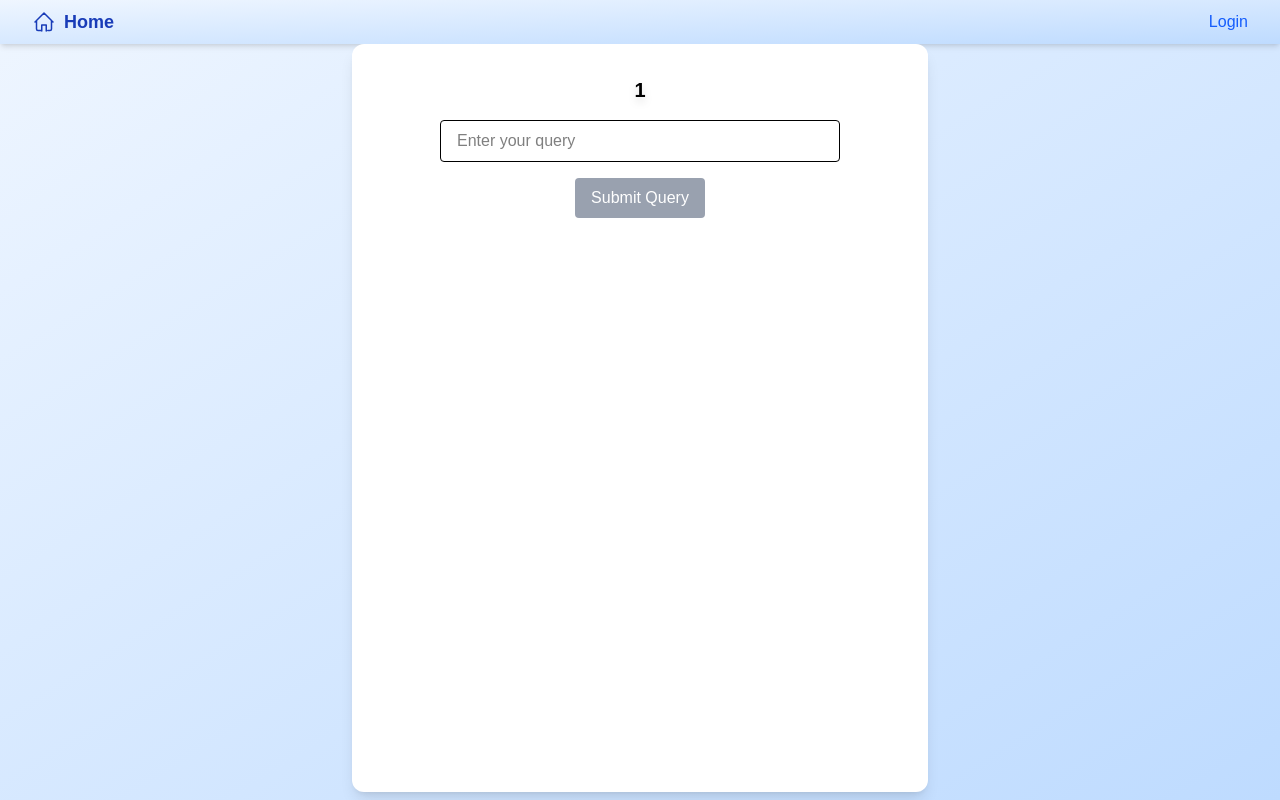
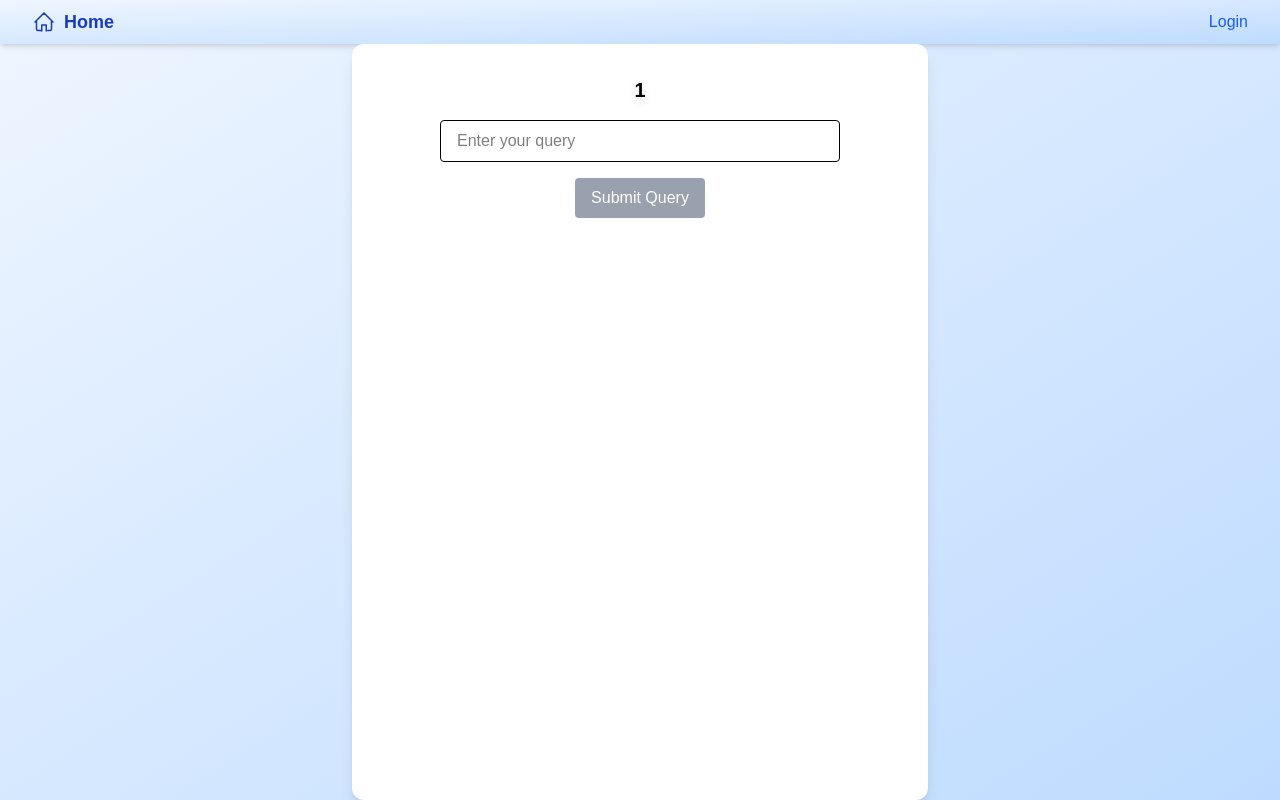
Before and after one commit to IsaacLea/ai-service-manual, a Next.js app: page /chat/1 in a window 1280 px wide. Built offline with nearby package versions, Linux system fonts and the light colour scheme; no server answers.

Commit message:
Fixed screen height overflowing and causing a scroll bar

```diff
--- a/src/app/chat/[indexName]/page.tsx
+++ b/src/app/chat/[indexName]/page.tsx
@@ -14,9 +14,9 @@ export default async function ChatContent({
   const indexDisplayRecord = getIndexDisplayRecord(indexName);
 
   return (
-    <div className="flex flex-col items-center justify-center">
+    <div className="flex flex-1 h-full flex-col items-center justify-center">
 
-      <div className="w-full max-w-xl bg-white rounded-xl shadow-lg p-8 justify-center flex flex-col items-center space-y-4">
+      <div className=" flex-1 h-full w-full max-w-xl bg-white rounded-xl shadow-lg p-8 items-center flex flex-col space-y-4">
         <h1 className="text-xl font-extrabold text-black drop-shadow-lg">
 
           {indexDisplayRecord &&
--- a/src/app/components/ChatSelection.tsx
+++ b/src/app/components/ChatSelection.tsx
@@ -4,7 +4,11 @@ import React, { useEffect, useState } from "react";
 import { useRouter } from 'next/navigation'
 import { getIndexDisplayRecord } from "../utils";
 
-const ChatSelection: React.FC = () => {
+interface ChatSelectionProps {
+  className?: string;
+}
+
+const ChatSelection: React.FC<ChatSelectionProps> = ({ className }) => {
 
   const router = useRouter()
   const [indexes, setIndexes] = useState<string[]>([]);
@@ -45,7 +49,7 @@ const ChatSelection: React.FC = () => {
   }
 
   return (
-    <div className="flex flex-col items-center min-h-[80vh]">
+    <div className={`flex flex-col items-center min-h-full${className ? ` ${className}` : ''}`}>
       <select
         className="border p-3 rounded w-full min-w-[300px] mb-4 text-gray-700 focus:outline-none focus:ring-2 focus:ring-blue-500"
         value={selectedOption}
--- a/src/app/components/QueryInput.tsx
+++ b/src/app/components/QueryInput.tsx
@@ -63,7 +63,7 @@ const QueryInput: React.FC<QueryInputProps> = ({ indexName }) => {
   }
 
   return (
-    <div className="flex flex-col items-center min-h-[80vh]">
+    <div className="flex flex-col items-center">
       <input
         type="text"
         value={query}
--- a/src/app/layout.tsx
+++ b/src/app/layout.tsx
@@ -37,8 +37,8 @@ export default async function RootLayout({
   return (
     <html lang="en">
       <body>
-        <div className="min-h-screen bg-gradient-to-br from-blue-50 to-blue-200">
-          <header className="w-full flex justify-between items-center px-8 py-2 bg-white shadow-md bg-gradient-to-br from-blue-50 to-blue-200">
+        <div className="flex flex-col min-h-screen bg-gradient-to-br from-blue-50 to-blue-200">
+          <header className="w-full flex justify-between items-center px-8 py-2 shadow-md bg-gradient-to-br from-blue-50 to-blue-200">
             <Link
               href="/"
               className="flex items-center text-lg font-bold text-blue-800 hover:underline"
@@ -60,7 +60,7 @@ export default async function RootLayout({
               )}
             </div>
           </header>
-          <main>
+          <main className="flex flex-col flex-1">
             {children}
           </main>
         </div>
--- a/src/app/page.tsx
+++ b/src/app/page.tsx
@@ -2,10 +2,8 @@ import ChatSelection from "./components/ChatSelection";
 
 export default function Home() {
   return (
-    <div className="flex flex-col items-center justify-center">
-
-      <div className="w-full max-w-xl bg-white rounded-xl shadow-lg p-8 items-center flex flex-col space-y-4">
-
+    <div className="flex flex-1 h-full flex-col items-center justify-center">
+      <div className=" flex flex-col flex-1 w-full max-w-xl bg-white rounded-xl shadow-lg p-8 items-center space-y-4">
         <h1 className="text-2xl text-black drop-shadow-lg">
           AI Powered Content
         </h1>
```
